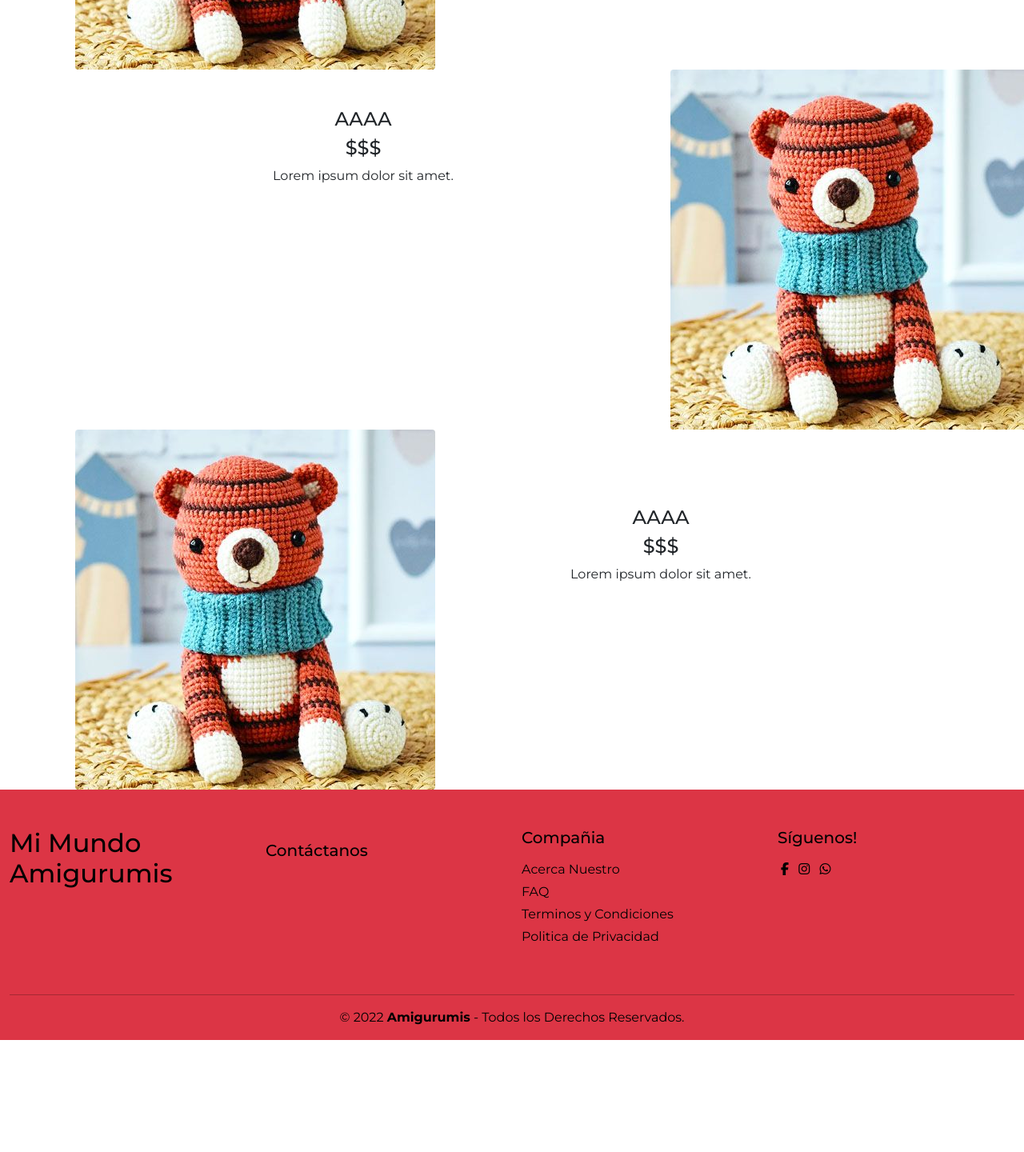
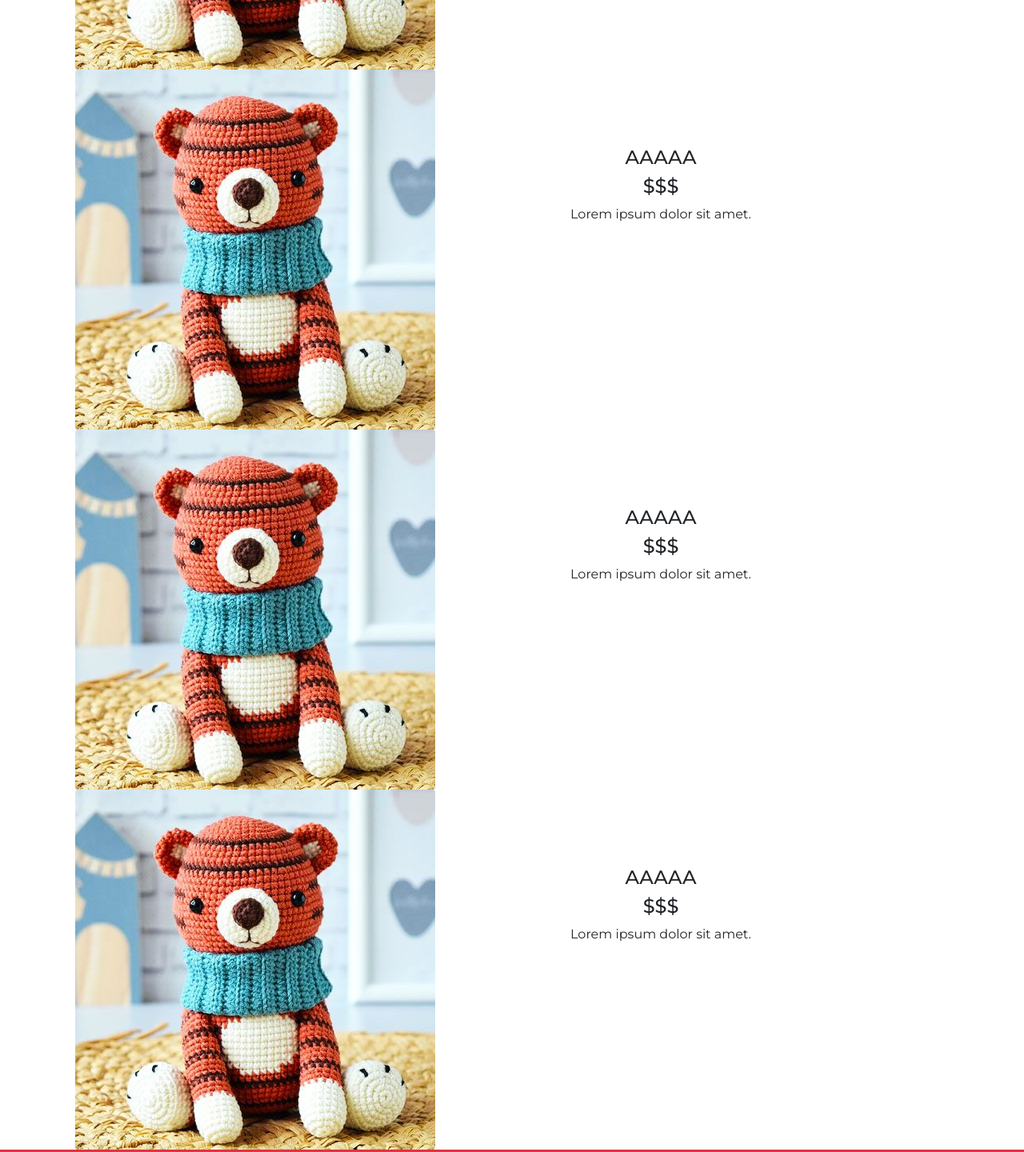
Before and after one commit to Mdej9/prueba, a plain HTML site: page pages/grandes.html in a window 1280 px wide. Shown: the part 660-2100 px from the top of the page at 80% size. Before the commit the page ends 1960 px from the top, so only its background shows below. Drawn offline with Linux system fonts and the light colour scheme.

Commit message:
arreglo productos

```diff
--- a/pages/grandes.html
+++ b/pages/grandes.html
@@ -42,7 +42,7 @@
                   <a class="nav-link" href="faq.html">Pagos y Metodos</a>
                 </li>
                 <li class="nav-item">
-                  <a class="nav-link" href="#">Contacto</a>
+                  <a class="nav-link" href="contact.html">Contacto</a>
                 </li>
               </ul>
             </div>
@@ -64,21 +64,31 @@
               </div>
             </div>
             <div class="row">
-              <div class="col-xs-12 col-sm-12 col-md-12 col-lg-8 text-center pt-5">
-                <h4>AAAA</h4>
+                <div class="col-xs-12 col-sm-12 col-md-12 col-lg-4">
+                  <img src="../assets/img/Mediano.jpg" class="rounded mx-auto d-block" alt="...">
+                </div>
+                <div class="col-xs-12 col-sm-12 col-md-12 col-lg-8 text-center pt-5 mt-5">
+                  <h4>AAAAA</h4>
                   <h4>$$$</h4>
                   <p>Lorem ipsum dolor sit amet.</p>
-              </div>
-              <div class="col-xs-12 col-sm-12 col-md-12 col-lg-4">
-                <img src="../assets/img/Mediano.jpg" class="rounded mx-auto d-block" alt="...">
                 </div>
             </div>
             <div class="row">
                 <div class="col-xs-12 col-sm-12 col-md-12 col-lg-4">
                   <img src="../assets/img/Mediano.jpg" class="rounded mx-auto d-block" alt="...">
                 </div>
-              <div class="col-xs-12 col-sm-12 col-md-12 col-lg-8 mt-5 pt-5 text-center">
-                <h4>AAAA</h4>
+                <div class="col-xs-12 col-sm-12 col-md-12 col-lg-8 text-center pt-5 mt-5">
+                  <h4>AAAAA</h4>
+                  <h4>$$$</h4>
+                  <p>Lorem ipsum dolor sit amet.</p>
+                </div>
+            </div>
+            <div class="row">
+                <div class="col-xs-12 col-sm-12 col-md-12 col-lg-4">
+                  <img src="../assets/img/Mediano.jpg" class="rounded mx-auto d-block" alt="...">
+                </div>
+                <div class="col-xs-12 col-sm-12 col-md-12 col-lg-8 text-center pt-5 mt-5">
+                  <h4>AAAAA</h4>
                   <h4>$$$</h4>
                   <p>Lorem ipsum dolor sit amet.</p>
                 </div>
```
Lines whose indentation alone changed are shown as unchanged.
